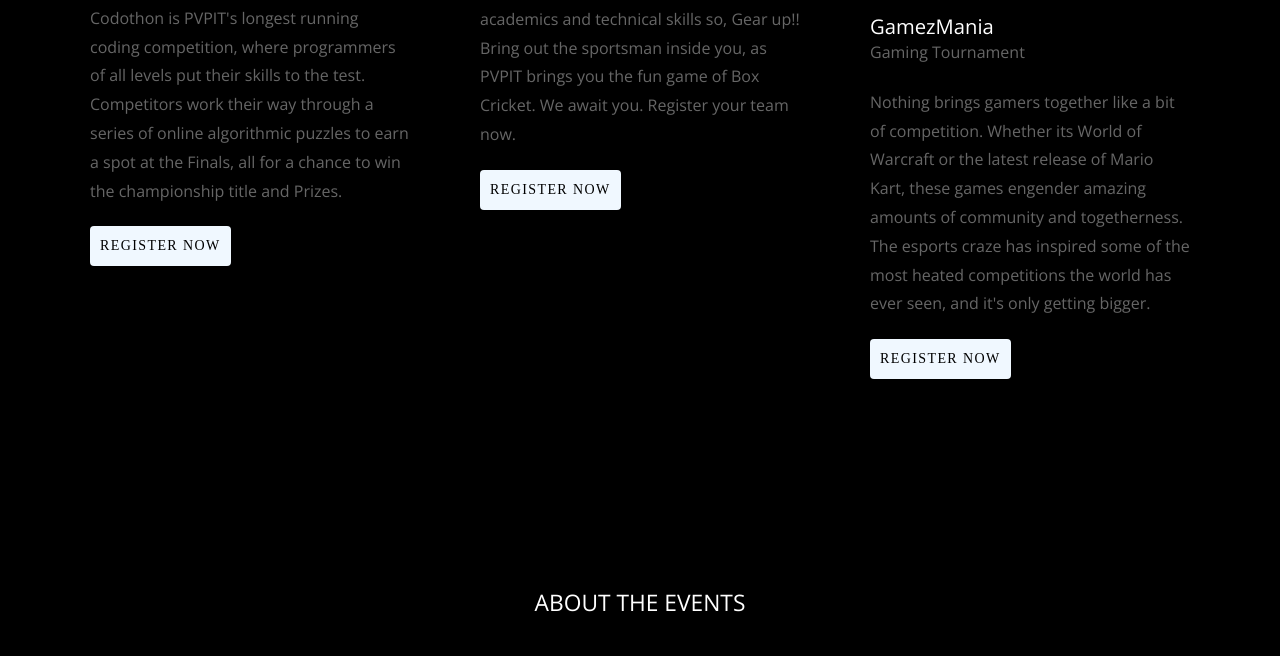
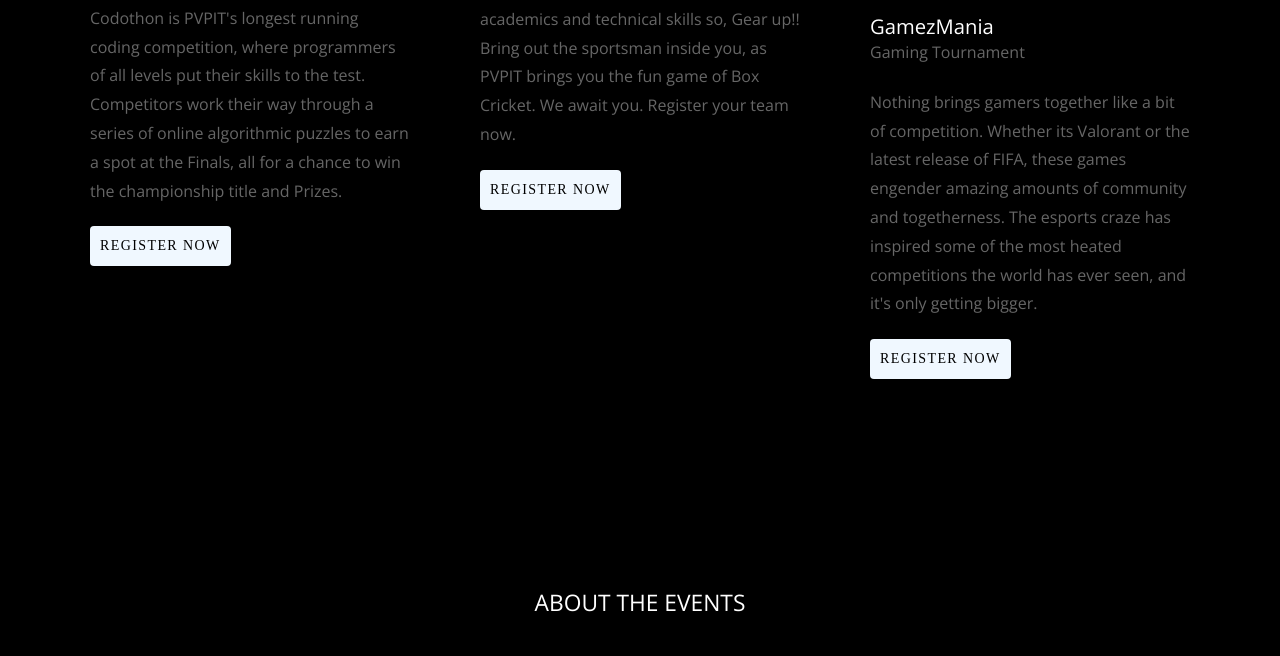
Before and after one commit to AryanJadile/TECHNOTHON2k24, a website: page index.html in a window 1280 px wide. Shown: the part 1351-2007 px from the top of the page. Drawn offline with nearby package versions, Linux system fonts and the light colour scheme; files whose address does not match are found by name.

Commit message:
Update index.html

```diff
--- a/index.html
+++ b/index.html
@@ -153,7 +153,7 @@
             <div class="probootstrap-card-text">
               <h2 class="probootstrap-card-heading mb0">GamezMania</h2>
               <p class="category">Gaming Tournament</p>
-              <p>Nothing brings gamers together like a bit of competition. Whether its World of Warcraft or the latest release of Mario Kart, these games engender amazing amounts of community and togetherness. The esports craze has inspired some of the most heated competitions the world has ever seen, and it's only getting bigger.</p>
+              <p>Nothing brings gamers together like a bit of competition. Whether its Valorant or the latest release of FIFA, these games engender amazing amounts of community and togetherness. The esports craze has inspired some of the most heated competitions the world has ever seen, and it's only getting bigger.</p>
               <p><a href="https://docs.google.com/forms/d/e/1FAIpQLSdc09ArOAnuYZ1bT0aEEKCt7SrJFn2uz9nVPAXoA1rwTYWimQ/viewform" target="_blank" style="font-family: 'Times New Roman', Times, serif; border: black; -webkit-text-stroke-color: black; background-color: aliceblue; -webkit-text-fill-color: black;" class="btn btn-primary">Register Now</a></p>
             </div>
           </div>
```
